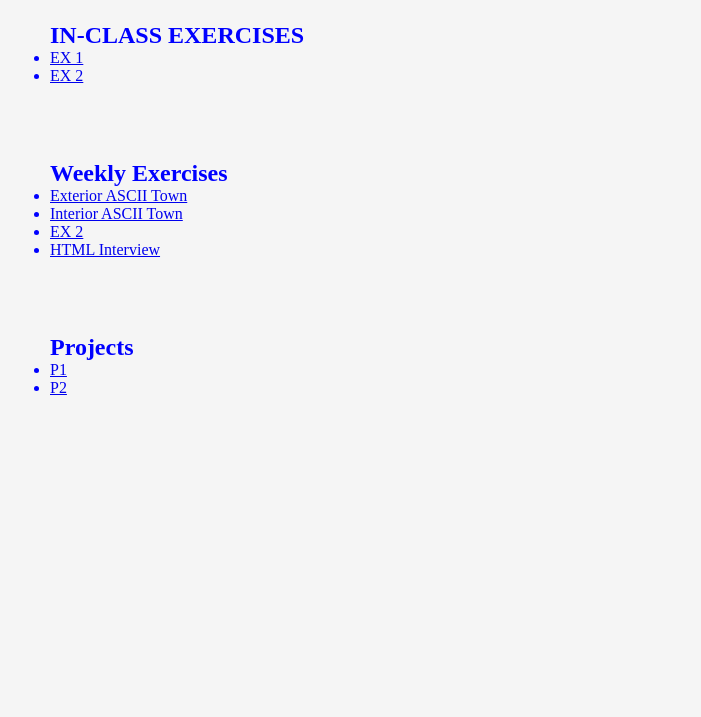
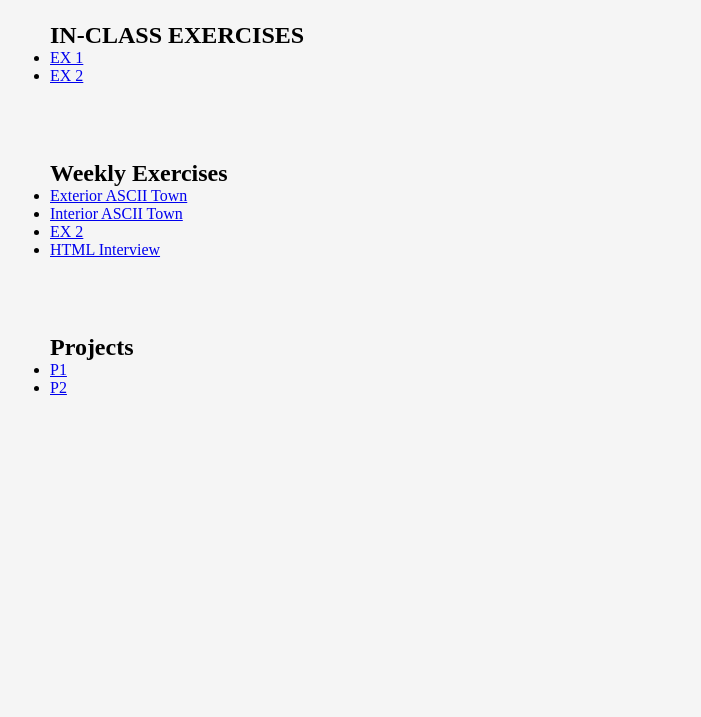
Before and after one commit to cameronterrones/interactive1, a plain HTML site: page index.html in a window 1280 px wide. Shown: the part 83-800 px from the top of the page, without its empty margins (0-701 px from the left). Drawn offline with Linux system fonts and the light colour scheme.

Commit message:
black text

```diff
--- a/css/interview.css
+++ b/css/interview.css
@@ -5,7 +5,7 @@
 
   body {
     background-color: whitesmoke;
-    color: blue;
+    color: black;
   }
 
    div {
--- a/css/main.css
+++ b/css/main.css
@@ -10,7 +10,7 @@
 
   body {
     background-color: whitesmoke;
-    color: blue;
+    color: black;
   }
 
   div {
```
